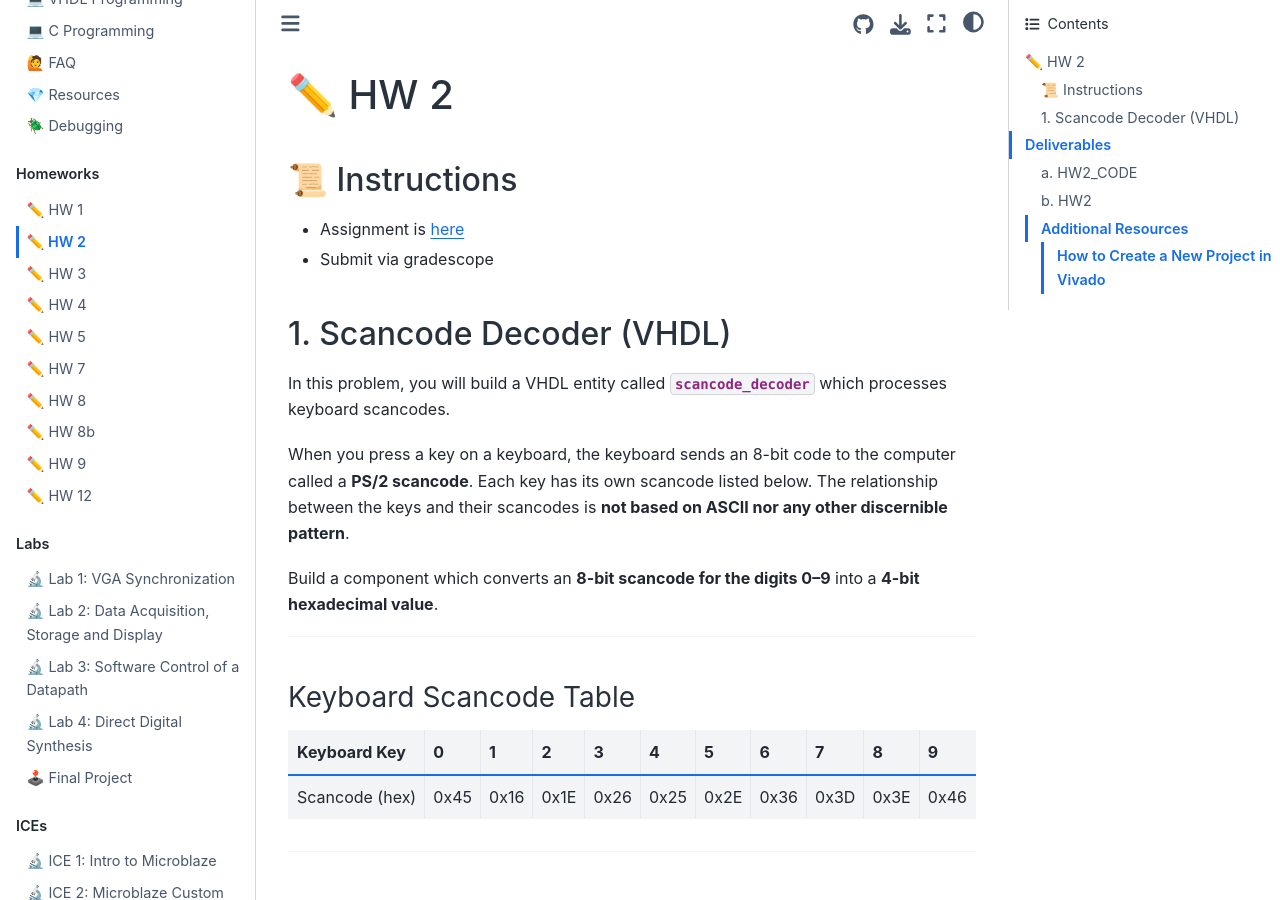
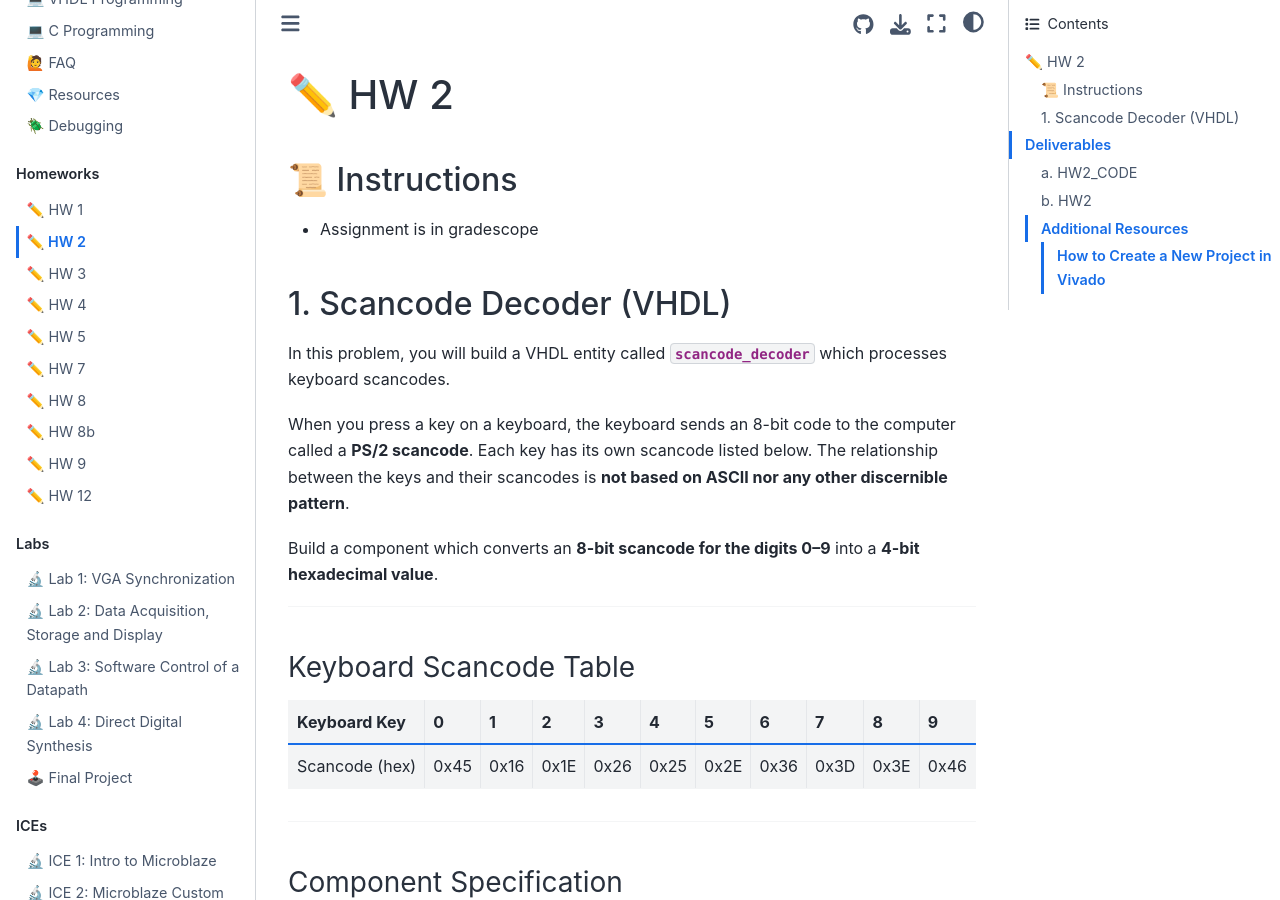
Before and after one commit to USAFA-ECE/ece383, a Jupyter Book: the page built from book/Assignments/homework2.md, in a window 1280 px wide and 900 px high. Built offline with Jupyter Book 1.0.4 settings and Sphinx 7.4.7 and the Sphinx Book theme 1.1.4, drawn with Linux system fonts in a browser that asks for light colours; pages that are not in the unit, such as notebooks, are missing from menus.

Commit message:
Update homework2.md

```diff
--- a/book/Assignments/homework2.md
+++ b/book/Assignments/homework2.md
@@ -1,8 +1,7 @@
 # ✏️ HW 2
 
 ## 📜 Instructions
-- Assignment is [here](https://github.com/USAFA-ECE/ece383/blob/main/book/Assignments/files/Homework_2.pdf)
-- Submit via gradescope
+- Assignment is in gradescope
 
 ## 1. Scancode Decoder (VHDL)
 
```
